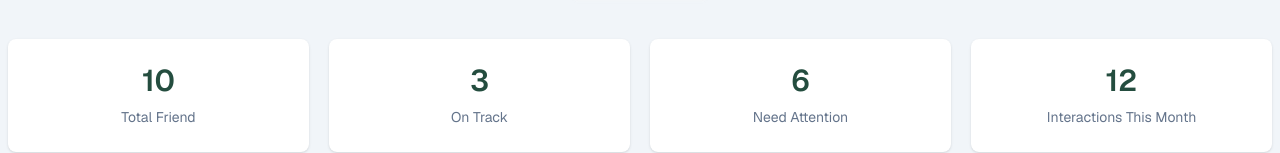
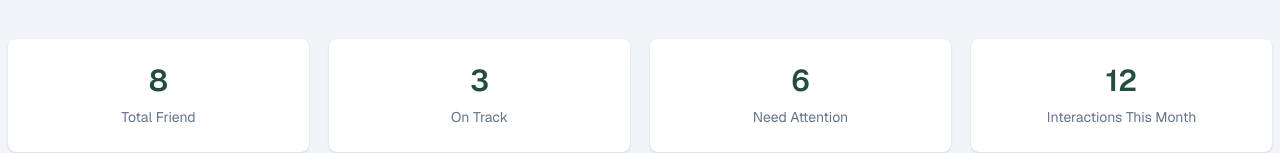
Before and after one commit to Niloygh/assignment-7, a Next.js app: page / in a window 1280 px wide. Shown: the part 281-434 px from the top of the page. Built offline with nearby package versions, Linux system fonts and the light colour scheme.

Commit message:
spinner add

```diff
--- a/src/app/[id]/page.jsx
+++ b/src/app/[id]/page.jsx
@@ -1,5 +1,4 @@
 import Call from '@/component/Call/Call';
-import CallData from '@/component/callData/CallData';
 import Image from 'next/image';
 import React from 'react';
 import { FaHistory } from 'react-icons/fa';
--- /dev/null
+++ b/src/app/loading.jsx
@@ -0,0 +1,11 @@
+import React from 'react';
+
+const loading = () => {
+    return (
+        <div className='flex justify-center items-center py-50'>
+           <p>Loading ....</p>
+        </div>
+    );
+};
+
+export default loading;
--- a/src/component/homePage/Banner.jsx
+++ b/src/component/homePage/Banner.jsx
@@ -29,7 +29,7 @@ const Banner = async ({from}) => {
                 {/* total box  */}
                 <div className="grid grid-cols-2 lg:grid-cols-4 gap-5 mt-10">
                     <div className="card card-body shadow bg-white text-center">
-                        <h2 className='text-green font-semibold text-3xl'>10</h2>
+                        <h2 className='text-green font-semibold text-3xl'>8</h2>
                         <p className='gray'>Total Friend</p>
                     </div>
                     <div className="card card-body shadow bg-white text-center">
```
